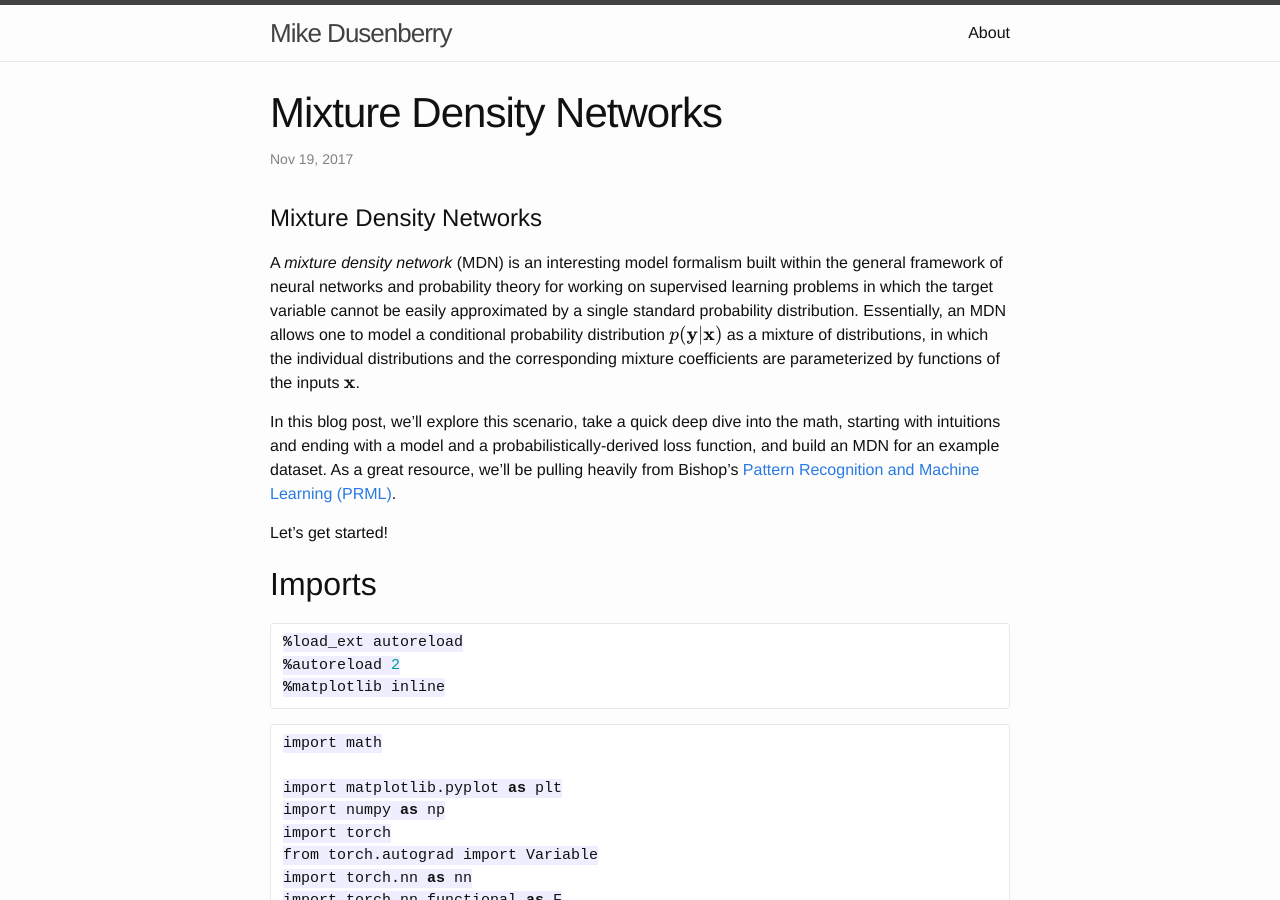
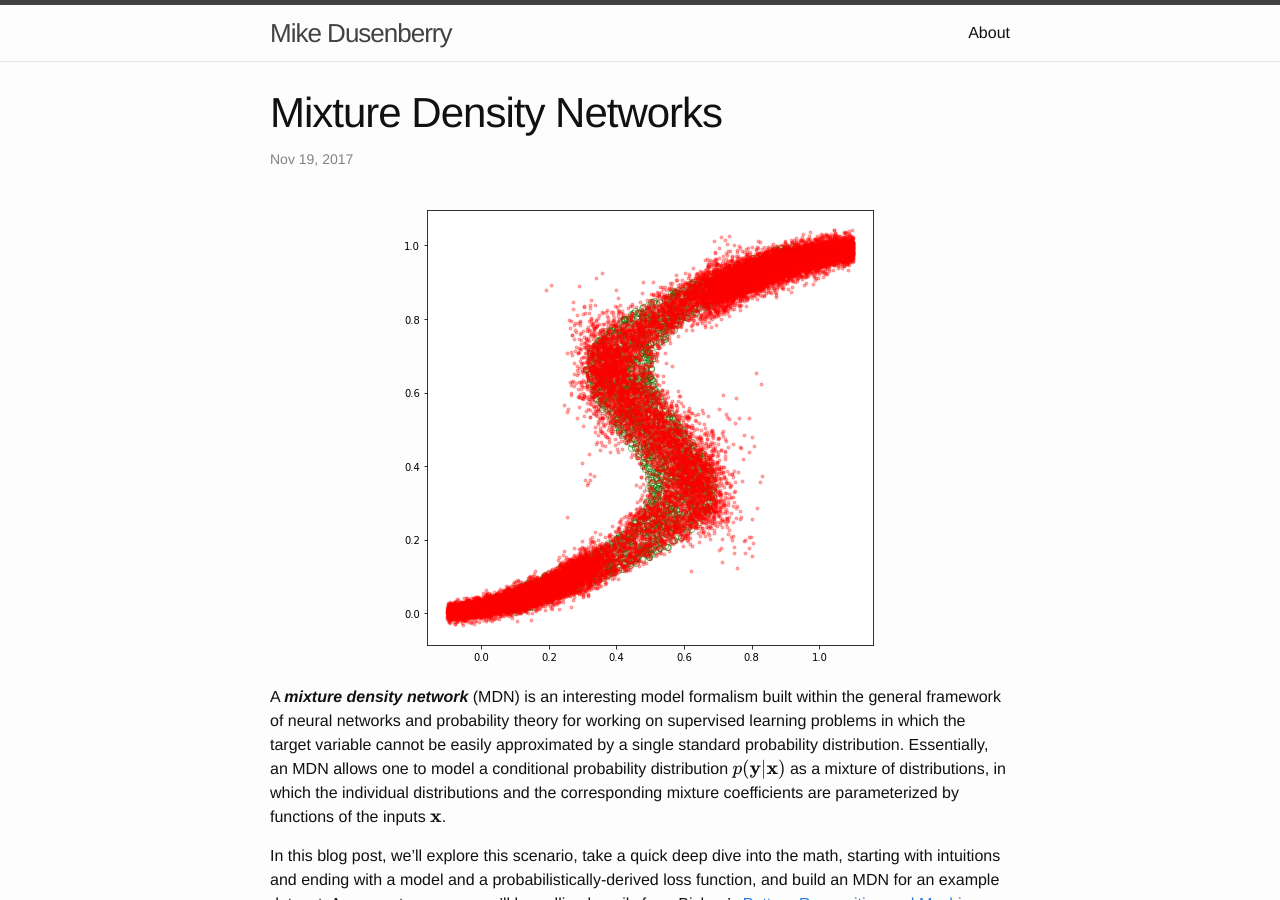
Before and after one commit to dusenberrymw/dusenberrymw.github.io, a Jekyll site: the page built from _posts/2017-11-19-mixture-density-networks.md, in a window 1280 px wide and 900 px high. Built offline with Jekyll 4.4.1, drawn with Linux system fonts in a browser that asks for light colours; formulas are drawn with MathJax 3.

Commit message:
add image at the top of the mdn post

```diff
--- a/_posts/2017-11-19-mixture-density-networks.md
+++ b/_posts/2017-11-19-mixture-density-networks.md
@@ -9,9 +9,11 @@ style: |
     }
 ---
 
-# Mixture Density Networks
+<div class="center_container">
+  <img src="{{ site.baseurl }}/assets/mixture_density_networks_files/mixture_density_networks_32_0.png" alt="mixture density networks"/>
+</div>
 
-A _mixture density network_ (MDN) is an interesting model formalism built within the general framework of neural networks and probability theory for working on supervised learning problems in which the target variable cannot be easily approximated by a single standard probability distribution.  Essentially, an MDN allows one to model a conditional probability distribution $$p(\mathbf{y}\vert\mathbf{x})$$ as a mixture of distributions, in which the individual distributions and the corresponding mixture coefficients are parameterized by functions of the inputs $$\mathbf{x}$$.
+A _**mixture density network**_ (MDN) is an interesting model formalism built within the general framework of neural networks and probability theory for working on supervised learning problems in which the target variable cannot be easily approximated by a single standard probability distribution.  Essentially, an MDN allows one to model a conditional probability distribution $$p(\mathbf{y}\vert\mathbf{x})$$ as a mixture of distributions, in which the individual distributions and the corresponding mixture coefficients are parameterized by functions of the inputs $$\mathbf{x}$$.
 
 In this blog post, we'll explore this scenario, take a quick deep dive into the math, starting with intuitions and ending with a model and a probabilistically-derived loss function, and build an MDN for an example dataset.  As a great resource, we'll be pulling heavily from Bishop's [Pattern Recognition and Machine Learning (PRML)](https://www.microsoft.com/en-us/research/people/cmbishop/#!prml-book).
 
```
